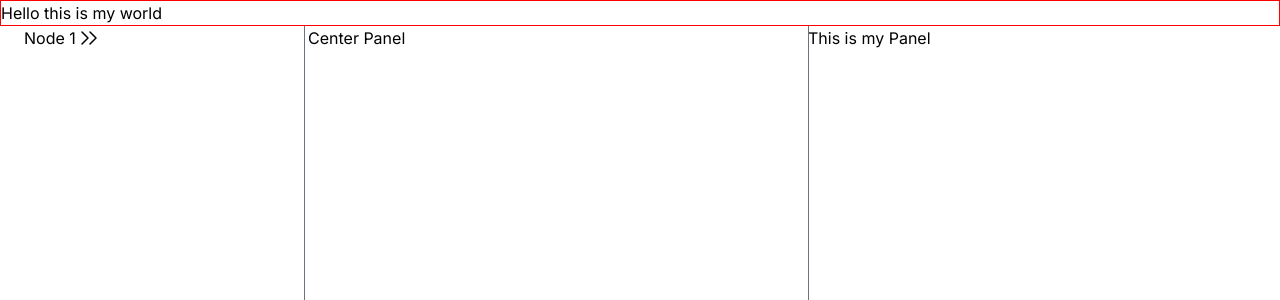
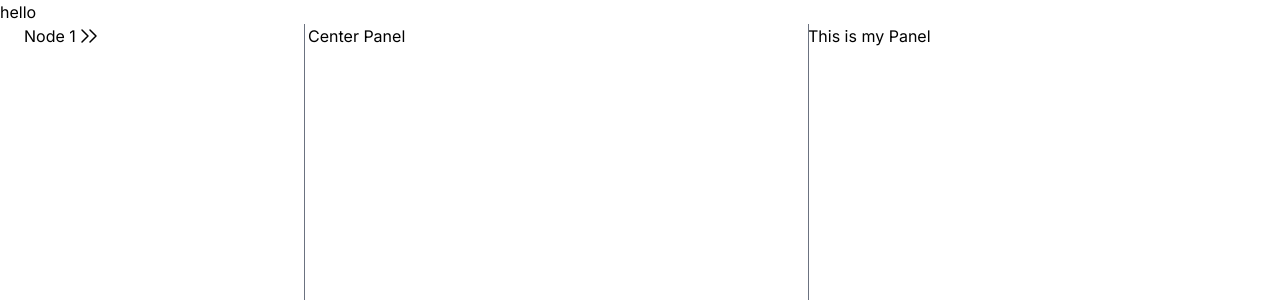
Before and after one commit to wahecode/rabab, a Next.js app in the folder rabab-app/: page / in a window 1280 px wide. Shown: the top 300 px of the page. Built offline with nearby package versions, Linux system fonts and the light colour scheme.

Commit message:
fixed missing next issue

```diff
--- a/rabab-app/app/components/Test/index.js
+++ /dev/null
@@ -1,8 +0,0 @@
-import React from 'react'
-import { StyleTest } from './style'
-
-export default function Test(props) {
-    return (
-        <StyleTest>{props.children}</StyleTest>
-    )
-}
--- a/rabab-app/app/components/Test/style.js
+++ /dev/null
@@ -1,6 +0,0 @@
-'use client'
-import styled from "styled-components";
-
-export const StyleTest = styled.div`
-    border: 1px solid red;
-`
--- a/rabab-app/app/page.js
+++ b/rabab-app/app/page.js
@@ -2,7 +2,6 @@
 import PanelContainer from "./components/PanelContainer";
 import Panel from "./components/PanelContainer/Panel";
 import ResizeablePanel from "./components/PanelContainer/ResizeablePanel";
-import Test from "./components/Test";
 import { Tree } from "./components/Tree/Tree";
 
 export default function Home() {
@@ -24,7 +23,7 @@ export default function Home() {
     ];
     return (
         <div>
-            <Test>Hello this is my world</Test>
+            <div>hello</div>
             <PanelContainer>
                 <ResizeablePanel minwidth="300px" maxwidth="500px">
                     <Tree data={collections} />
--- a/rabab-app/package.json
+++ b/rabab-app/package.json
@@ -12,7 +12,7 @@
     "next": "14.0.1",
     "react": "^18",
     "react-dom": "^18",
-    "styled-components": "^6.1.1"
+    "yarn": "^1.22.19"
   },
   "devDependencies": {
     "autoprefixer": "^10.0.1",
@@ -20,8 +20,5 @@
     "eslint-config-next": "14.0.1",
     "postcss": "^8",
     "tailwindcss": "^3.3.0"
-  },
-  "resolutions": {
-    "styled-components": "^5"
   }
 }
```
Also changed, not shown: 2 other files (tests, documents, lock files or other folders).
